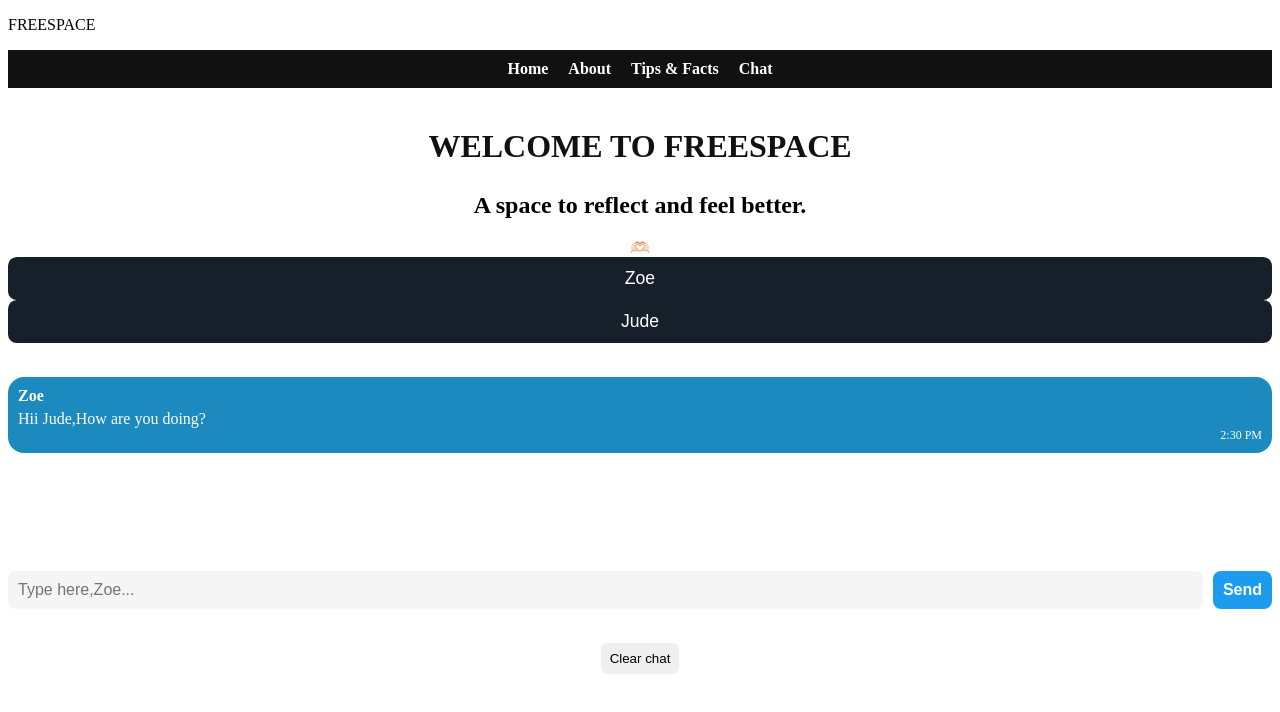
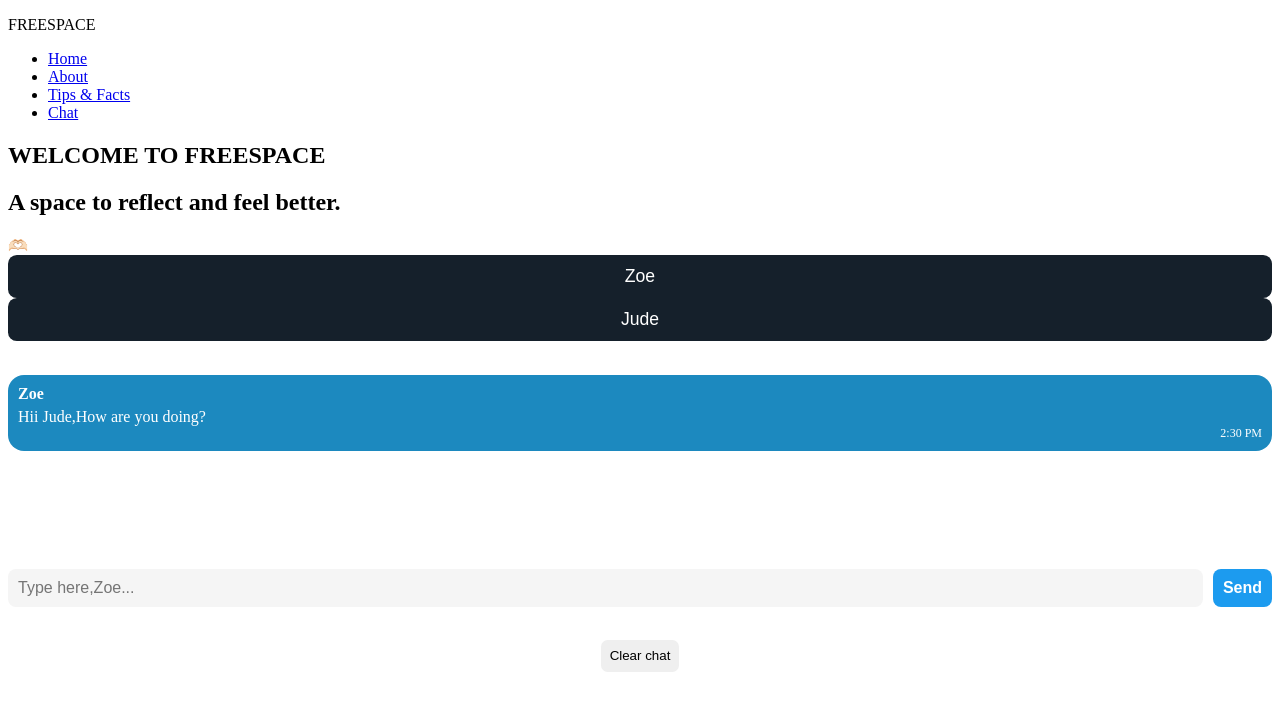
Before and after one commit to treasuremargie/QUOTE, a plain HTML site: page index.html in a window 1280 px wide. Drawn offline with Linux system fonts and the light colour scheme.

Commit message:
b markie

```diff
--- a/style.css
+++ b/style.css
@@ -107,36 +107,3 @@ color: #fff;
     display: block;
     margin: 2.5em auto;
 }
-nav ul{
-    list-style: none;
-    display: flex;
-    gap: 20px;
-    justify-content: center;
-    background-color: #111;
-    padding: 10px 0;
-    margin: 0;
-}
-nav ul li a {
-        color: white;
-        text-decoration:none ;
-        font-weight: bold;
-    }
-nav ul li a:hover{
-    color: #00aaff;
-}
-.home-section{
-    text-align: center;
-    margin-top: 40px;
-}
-.home section{
-    text-align: center;
-    margin-top: 40px;
-}
-.home-section h1{
-    font-size: 32px;
-    color: #111;
-}
-.home-section p{
-    font-size: 18px;
-    color: #444;
-}
```
